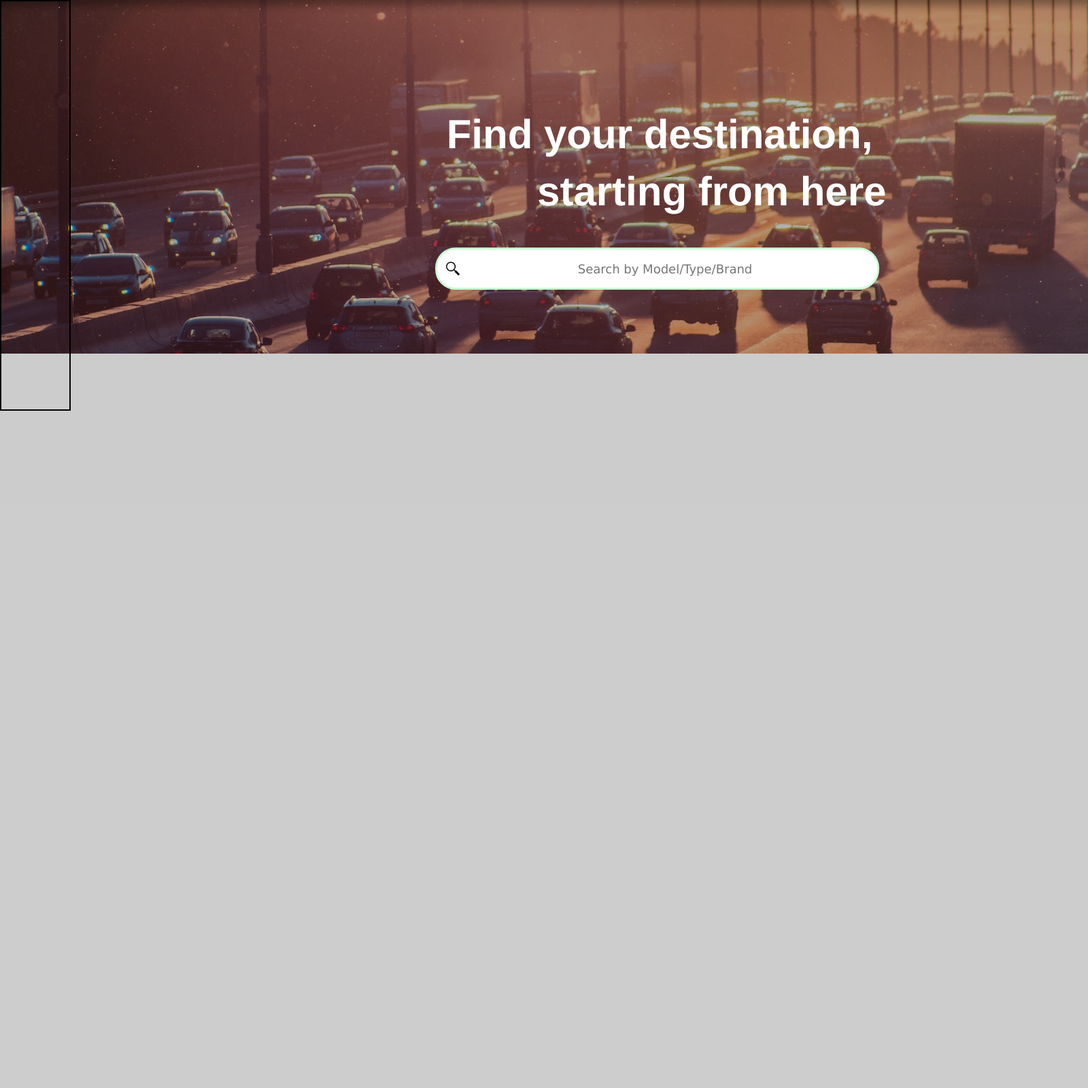
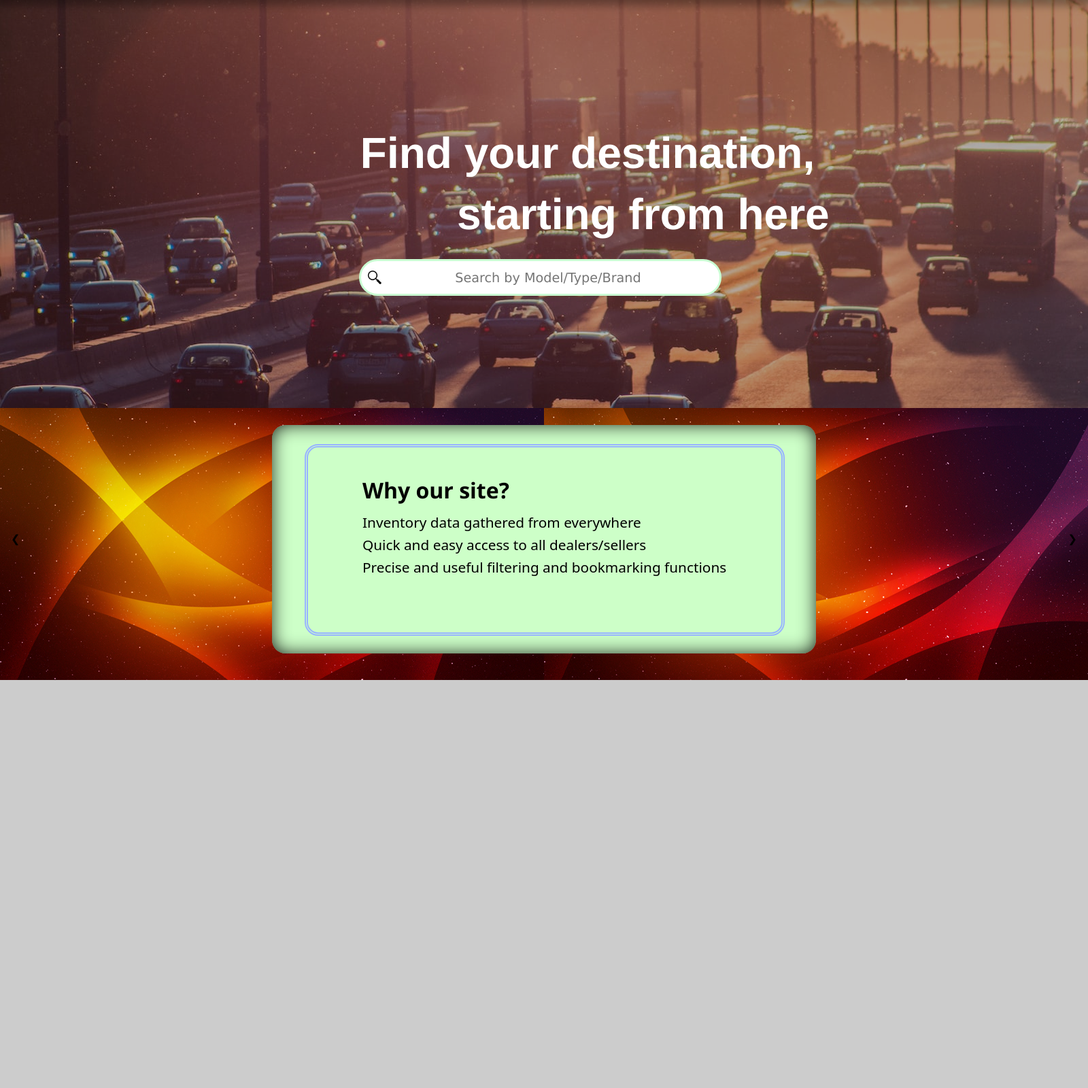
Before and after one commit to minhaoh03/cars4sale, a Python web app: template src/templates/homepage.html in a window 1600 px wide. Shown: the part 59-1659 px from the top of the page at 68% size. Before the commit the page ends 663 px from the top, so only its background shows below. Run offline with Jinja, Linux system fonts and the light colour scheme; the template is opened without the code that fills it, so the values that code supplies are empty; some libraries are stand-ins or nearby versions.

Commit message:
carousel

```diff
--- a/src/static/common.css
+++ b/src/static/common.css
@@ -3,6 +3,7 @@ body {
     margin: 0px;
     padding: 0px;
     background-color: rgb(204, 204, 204);
+    height: 100%;
 }
 
 .navbar {
@@ -13,6 +14,7 @@ body {
     overflow: hidden;
     background-color: #2e2e2ee0;
     box-shadow: 0px 0px 12px 8px rgba(0, 0, 0, 0.35);
+    z-index: 2;
 }
 
 .authnav {
--- a/src/static/homepage.css
+++ b/src/static/homepage.css
@@ -1,6 +1,5 @@
-
 .container {
-    height: 100%;
+    height: 200vh;
     width: 100%;
     display: flex;
     flex-direction: column;
@@ -8,16 +7,16 @@
 }
 
 .intro {
-    position: absolute;
-    top: 59px; left: 0;
+    display: flex;
+    flex-direction: column;
+    top: 0; left: 0;
     width: 100%;
-    height: 65%;
+    height: 75vh;
 }
 
 .intro::before {
     content: "";
-    position: absolute;
-    top: 0px; left: 0;
+    top: 0; left: 0;
     background-image: url('homepagemain.jpg');
     background-position: center;
     filter: brightness(70%);
@@ -25,47 +24,143 @@
     z-index: -1;
 }
 
+.intro h1 {
+    position: absolute;
+    margin: 0;
+    left: 32%;
+    top: 30%;
+
+
+    font-family: 'Franklin Gothic Medium', 'Arial Narrow', Arial, sans-serif;
+    font-size: 4em;
+    color: rgb(255, 255, 255);
+    white-space:pre-wrap;
+    line-height: 140%;
+}
+
 .search {
     position: absolute;
     text-align: center;
-    top: 70%;
-    left: 340px;
-    width: 600px;
+    top: 55%;
+    left: 33%;
+    width: 30%;
 }
 
 .searchBar {
     padding: 8px 12px 8px 35px;
-    font-size: 18px;
+    font-size: 1.2rem;
     font-family: 'Lucida Sans', 'Lucida Sans Regular', 'Lucida Grande', 'Lucida Sans Unicode', Geneva, Verdana, sans-serif;
     caret-color: #548119;
     background: url(/static/searchbaricon.png) left no-repeat#ffffff;
     background-size: 20px;
     background-position: 2%;
 
-    position: absolute;
     border: 3px solid #caffd3;
     border-radius: 30px;
-    height: 40px;
+    height: 4vh;
     width: 100%;
     text-align: center;
 }
 
-.intro h1 {
-    margin: 0;
-    position: absolute;
-    left: 640px;
-    top: 30%;
-
-    font-family: 'Franklin Gothic Medium', 'Arial Narrow', Arial, sans-serif;
-    font-size: 60px;
-    color: rgb(255, 255, 255);
-    white-space:pre-wrap;
-    line-height: 140%;
+.carousel {
+    background-image: url(/static/carouselbackground.jpg);
+    height: 50vh;
+    width: 100%;
 }
 
-.carousel {
+/* Hide the images by default */
+.carouselItem {
     position: absolute;
-    height: 600px;
-    width: 100px;
-    border: 2px solid black;
+    display: none;
+    height: 42vh;
+    width: 50vw;
+    top: 85.5vh;
+    left: 25vw;
+    box-shadow: 0px 0px 29px -3px rgba(0,0,0,1) inset;
+    border-radius: 20px;
+    background-color: rgb(205, 255, 200);
 }
+
+/* Next & previous buttons */
+.prev, .next {
+    cursor: pointer;
+    position: absolute;
+    top: 81.4%;
+    height: 26vh;
+    width: auto;
+    padding: 23.9vh 16px 0 16px;
+    color: rgb(0, 0, 0);
+    font-weight: bold;
+    font-size: 1em;
+    transition: 0.6s ease;
+    border-radius: 0 3px 3px 0;
+    user-select: none;
+}
+
+/* Position the "next button" to the right */
+.next {
+    right: 0;
+    border-radius: 3px 0 0 3px;
+}
+
+/* On hover, add a black background color with a little bit see-through */
+.prev:hover, .next:hover {
+    background-color: rgba(255, 255, 255, 0.8);
+}
+
+.carouselContent {
+    position: absolute;
+    height: 34vh;
+    width: 43.5vw;
+    border: 5px double rgb(152, 180, 255);
+    border-radius: 20px;
+    top: 3.5vh;
+    left: 3vw;
+}
+
+.carouselHeader {
+    position: absolute;
+    color: #000000;
+    font-size: 2em;
+    top: 15%;
+    left: 5vw;
+    width: 100%;
+    text-align: left;
+    font-family:'Segoe UI', Tahoma, Geneva, Verdana, sans-serif;
+    font-weight: 800;
+}
+
+/* Caption text */
+.carouselText {
+    position: absolute;
+    color: #000000;
+    font-size: 1.3em;
+    top: 33%;
+    left: 5vw;
+    width: 100%;
+    height: 15vh;
+    text-align: left;
+    line-height: 120%;
+    font-family: system-ui, -apple-system, BlinkMacSystemFont, 'Segoe UI', Roboto, Oxygen, Ubuntu, Cantarell, 'Open Sans', 'Helvetica Neue', sans-serif;
+}
+
+.carouselText ul {
+    list-style-type: none;
+    padding: 0;
+    margin: 0;
+}
+
+.carouselText li {
+    margin: 1vh 0;
+}
+
+/* Fading animation */
+.fade {
+    animation-name: fade;
+    animation-duration: 1.5s;
+}
+
+@keyframes fade {
+    from {opacity: .4}
+    to {opacity: 1}
+}
--- a/src/templates/homepage.html
+++ b/src/templates/homepage.html
@@ -22,7 +22,71 @@
     </form>
 
     <div class='carousel'>
+        <div class='carouselItem fade'>
+            <div class='carouselContent'>
+                <span class='carouselHeader'>
+                    Why our site?
+                </span>
+                <span class='carouselText'>
+                    <ul>
+                        <li> Inventory data gathered from everywhere </li>
+                        <li> Quick and easy access to all dealers/sellers </li>
+                        <li> Precise and useful filtering and bookmarking functions </li>
+                    </ul>
+                </span>
+            </div>
+        </div>
+        <div class='carouselItem fade'>
+            <div class='carouselContent'>
+                <span class='carouselHeader'>
+                    Automatic and instant details
+                </span>
+                <span class='carouselText'>
+                    Our data is collected instantaneously, and is constantly &NewLine; updated for your buying pleasure
+                </span>
+            </div>
+        </div>
+        <div class='carouselItem fade'>
+            <div class='carouselContent'>
+                <span class='carouselHeader'>
+                    All around the world
+                </span>
+                <span class='carouselText'>
+                    Enjoy finding your next deal from locations all over the world
+                </span>
+            </div>
+        </div>
 
+        <a class='prev' onclick='moveSlide(-1)'>&#10094;</a>
+        <a class='next' onclick='moveSlide(1)'>&#10095;</a>
     </div>
+
+
 </div>
 {% endblock %}
+
+{% block scripts %}
+<script>
+    let slideIndex = 1;
+    showSlides(slideIndex);
+
+    function moveSlide(n) {
+        showSlides(slideIndex += n);
+    }
+
+    function currentSlide(n) {
+        showSlides(slideIndex = n);
+    }
+
+    function showSlides(n) {
+        let i;
+        let slides = document.getElementsByClassName("carouselItem");
+        if (n > slides.length) {slideIndex = 1}
+        if (n < 1) {slideIndex = slides.length}
+        for (i = 0; i < slides.length; i++) {
+            slides[i].style.display = "none";
+        }
+        slides[slideIndex-1].style.display = "flex";
+    }
+</script>
+{% endblock %}
```
Also changed, not shown: src/static/carouselbackground.jpg (added).
